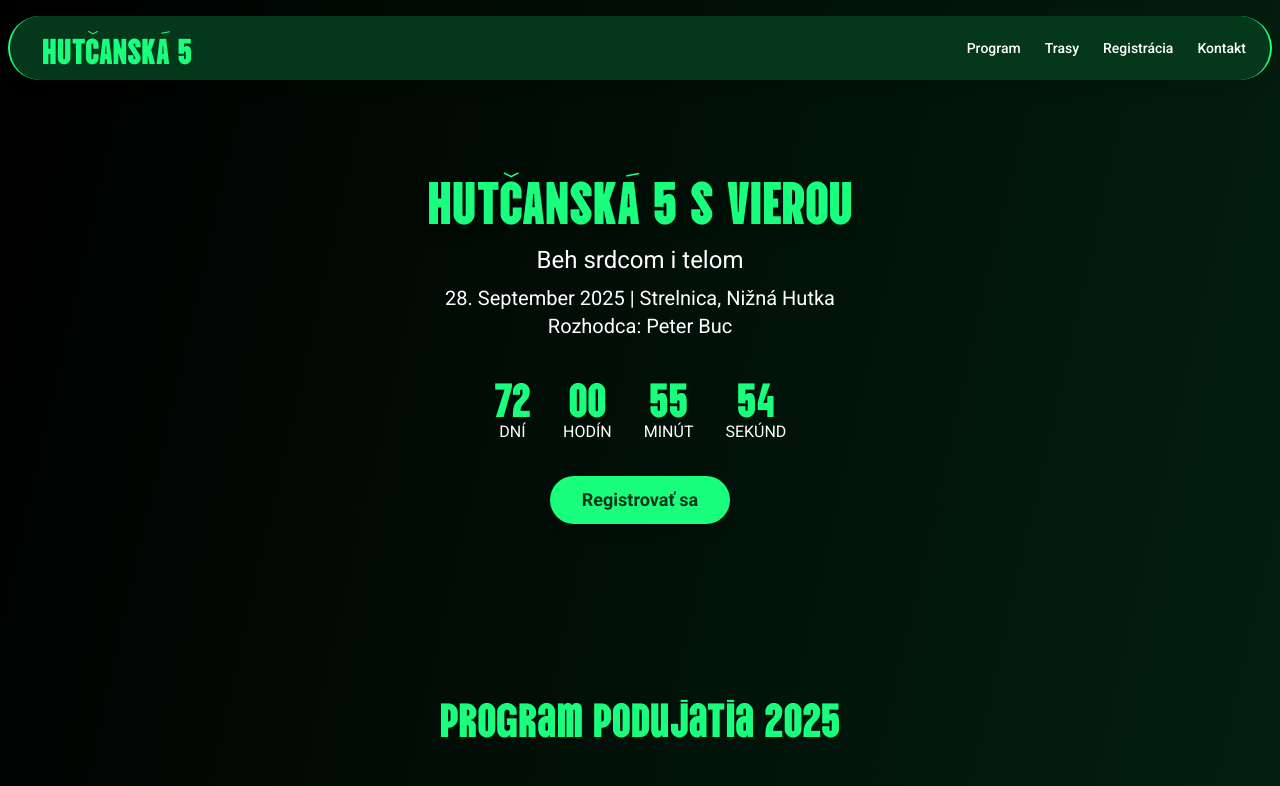
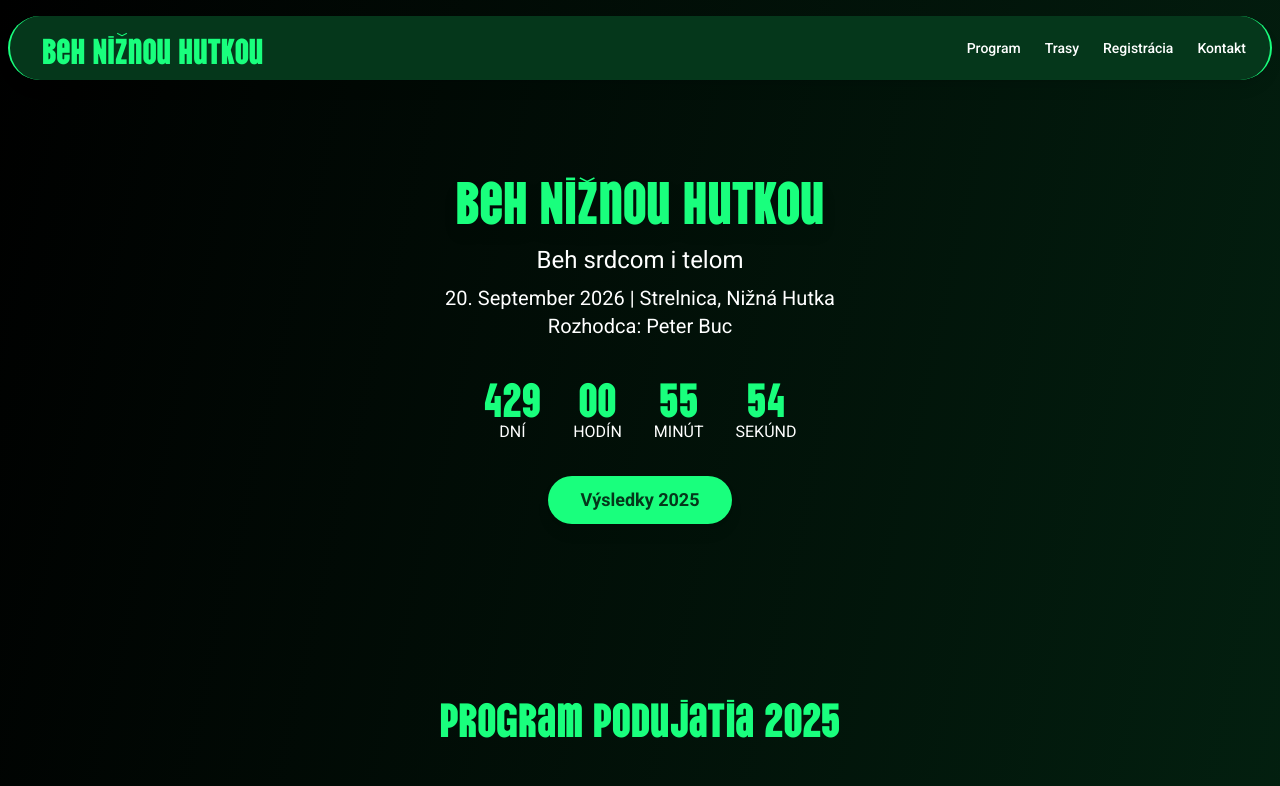
Before and after one commit to YaroSK26/beh-niznahutka, a Next.js app: page / in a window 1280 px wide. Shown: the top 786 px of the page. Built offline with nearby package versions, Linux system fonts and the light colour scheme.

Commit message:
zmena nazvu

```diff
--- a/app/layout.js
+++ b/app/layout.js
@@ -17,9 +17,9 @@ const vinaSansFont = localFont({
 });
 
 export const metadata = {
-  title: "Hutčanská 5 s vierou",
+  title: "Beh Nižnou Hutkou",
   description:
-    "Oficiálna stránka kresťanského behu Hutčanská 5 s vierou - beh srdcom i telom",
+    "Oficiálna stránka behu Nižnou Hutkou. Pridajte sa k nám na každoročnom bežeckom podujatí a zažite nezabudnuteľnú atmosféru, súťaživosť a komunitu.",
 };
 
 export default function RootLayout({ children }) {
--- a/app/page.js
+++ b/app/page.js
@@ -27,7 +27,7 @@ export default function Home() {
 
   // Set the target date for the main run (September 28, 15:00)
   // Assuming the current year is 2025 based on the provided context date.
-  const eventTargetDate = "2025-09-28T14:00:00";
+  const eventTargetDate = "2026-09-20T14:00:00";
 
   return (
     <div className="flex flex-col min-h-screen bg-gradient-to-br from-black to-[#05371b] text-white">
@@ -37,13 +37,10 @@ export default function Home() {
           href="/"
           className="flex items-center justify-center text-[#19ff7d] font-bold text-4xl font-vina-sans h-full pl-2 relative" // Changed to text-4xl for consistent size
         >
-          HUTCANSKA 5
+          Beh Niznou Hutkou
           {/* Adjusted text size for decorative characters to match new heading size */}
-          <span className="absolute top-0 left-[20%] translate-x-[20px] translate-y-[10px] text-2xl text-[#19ff7d]">
+          <span className="absolute top-0 left-[26.5%] translate-x-[20px] translate-y-[12px] text-2xl text-[#19ff7d]">
             ˇ
-          </span>
-          <span className="absolute top-0 left-[50%] translate-x-[47.5px] translate-y-[10px] text-2xl text-[#19ff7d]">
-            ´
           </span>
         </Link>
         <nav className="ml-auto hidden md:flex gap-6 text-sm font-medium">
@@ -119,14 +116,12 @@ export default function Home() {
               transition={{ duration: 0.8, ease: "easeOut" }}
               className=" text-4xl sm:text-6xl font-bold text-[#19ff7d] font-vina-sans drop-shadow-lg relative" // Changed to text-6xl for consistent size
             >
-              HUTCANSKA 5 S VIEROU
+              Beh Niznou Hutkou
               {/* Adjusted text size for decorative characters to match new heading size */}
-              <span className="absolute top-0 left-[20%] -translate-x-[12px] -translate-y-[0px] text-4xl text-[#19ff7d]">
+              <span className="absolute top-0 left-[36%] -translate-x-[12px] translate-y-[5px] text-4xl text-[#19ff7d]">
                 ˇ
               </span>
-              <span className="absolute top-0 left-[50%] -translate-x-[15px] -translate-y-[0px] text-4xl text-[#19ff7d]">
-                ´
-              </span>
+
             </motion.h1>
             <motion.p
               initial={{ opacity: 0, y: 50 }}
@@ -142,7 +137,7 @@ export default function Home() {
               transition={{ duration: 0.8, delay: 0.4, ease: "easeOut" }}
               className="mt-2 text-lg md:text-xl text-white font-sans"
             >
-              28. September 2025 | Strelnica, Nižná Hutka <br />
+              20. September 2026 | Strelnica, Nižná Hutka <br />
               Rozhodca: Peter Buc
             </motion.p>
             {/* Countdown Timer */}
@@ -163,7 +158,8 @@ export default function Home() {
                 className="mt-8 bg-[#19ff7d] text-[#05371b] hover:bg-[#19ff7d]/90 font-bold text-lg px-8 py-6 rounded-full shadow-lg"
               >
                 <Link href="https://pretekaj.sk/hutcanska5" target="_blank">
-                  Registrovať sa
+                  {/* Registrovať sa */}
+                  Výsledky 2025
                 </Link>
               </Button>
             </motion.div>
```
